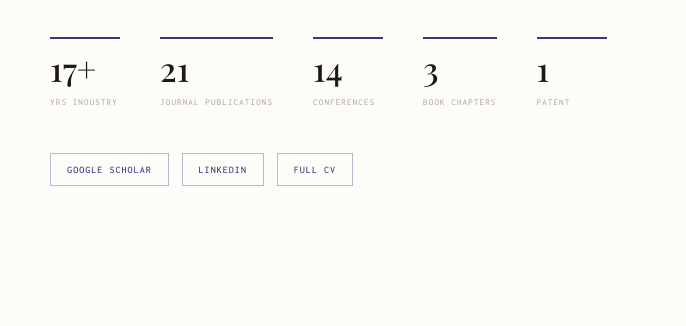
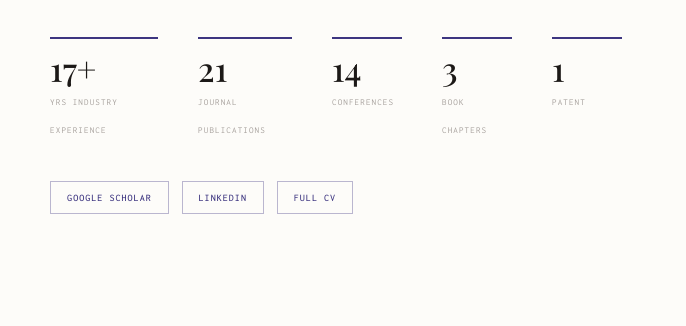
Before and after one commit to drpnvasist/drpnvasist.github.io, a plain HTML site: page index.html in a window 1280 px wide. Shown: the part 495-821 px from the top of the page, 594-1280 px from the left. Drawn offline with nearby package versions, Linux system fonts and the light colour scheme; a web font is replaced by a local one.

Commit message:
Add files via upload

```diff
--- a/index.html
+++ b/index.html
@@ -374,7 +374,7 @@ footer {
       I hold a Ph.D. in Information Systems from IIM Kozhikode and a master&rsquo;s degree from IIM Mumbai. I bridge practice and research across AI, fake news, social media, and the behavioural dimensions of information systems. My work has appeared in FT50, ABDC&nbsp;A&ast;, and AJG&nbsp;4 ranked journals and been presented at ICIS, IFIP, and other leading global conferences.
     </p>
     <div class="hero-stats">
-	<div class="stat-item"><div class="stat-num">17+</div><span class="stat-lbl">Yrs Industry</span></div>
+	<div class="stat-item"><div class="stat-num">17+</div><span class="stat-lbl">Yrs Industry Experience</span></div>
 	<div class="stat-item"><div class="stat-num">21</div><span class="stat-lbl">Journal Publications</span></div>
       <div class="stat-item"><div class="stat-num">14</div><span class="stat-lbl">Conferences</span></div>
       <div class="stat-item"><div class="stat-num">3</div><span class="stat-lbl">Book Chapters</span></div>
```
